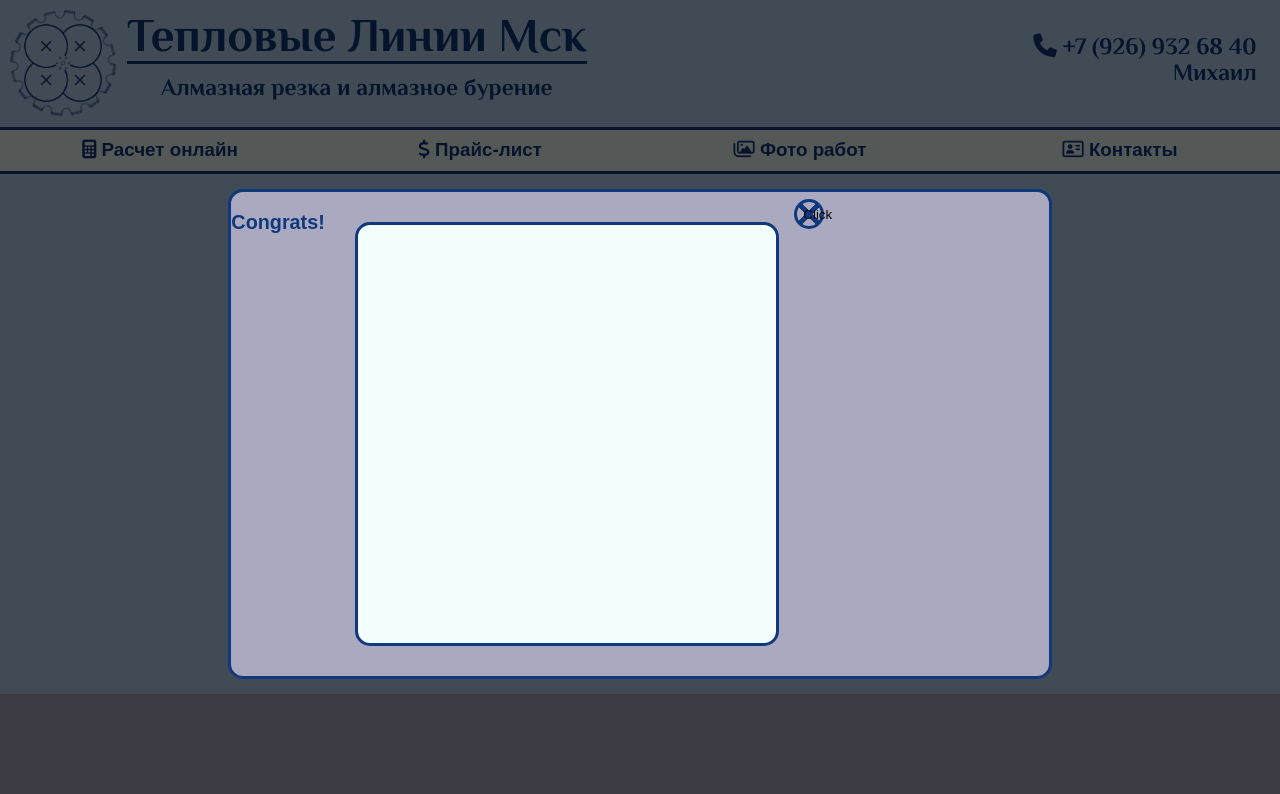
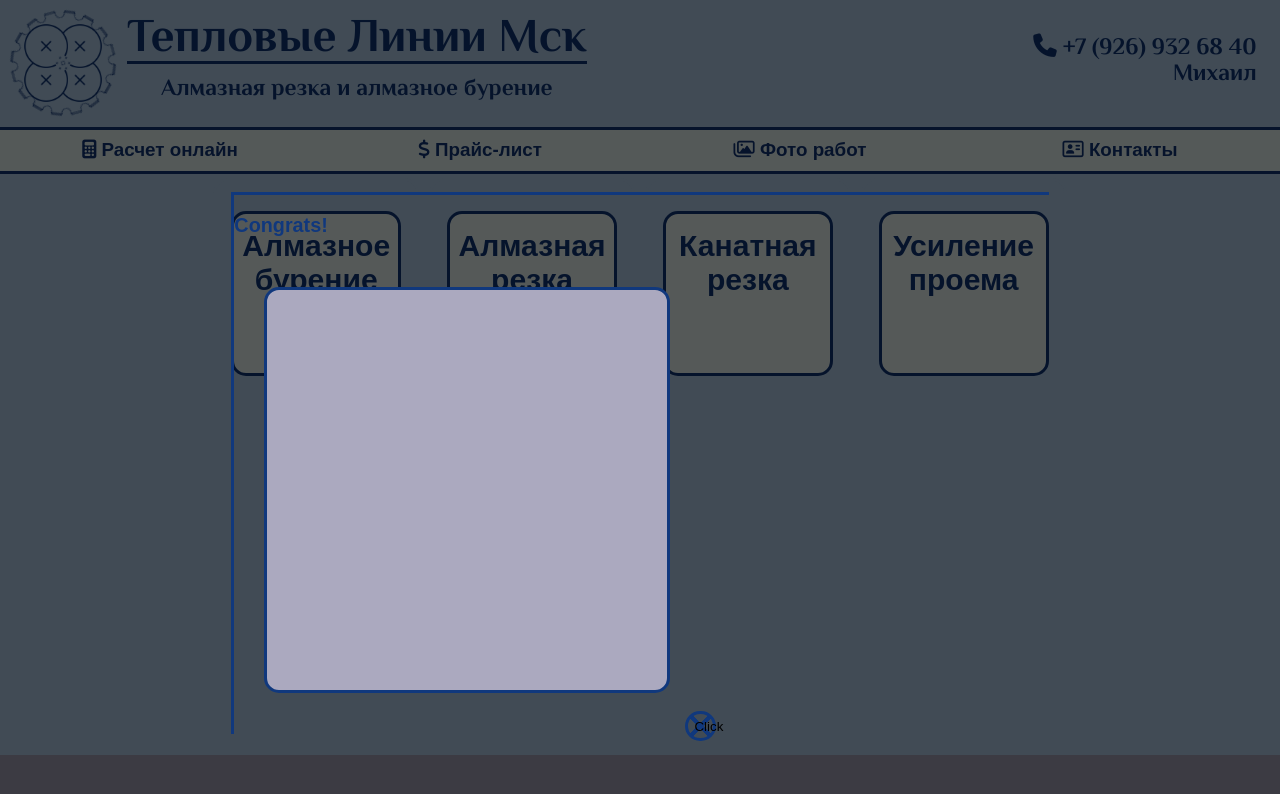
Before and after one commit to MikhailOG/web, a React (Create React App) app: page / in a window 1280 px wide. Shown: the top 794 px of the page. Built offline with nearby package versions, Linux system fonts and the light colour scheme.

Commit message:
working on checkout design

```diff
--- a/src/components/Checkout/Checkout.js
+++ b/src/components/Checkout/Checkout.js
@@ -5,6 +5,11 @@ class Checkout extends Component {
 
 render () {
     return (
+        <div className="checkout-wrapper">
+            <div className="checkout-border-left"/>
+            <div className="checkout-border-top"/>
+            <div className="checkout-border-bottom"/>
+            <div className="checkout-border-right"/>
             <div className="checkout">
                     <h3>Congrats!</h3>
                     <canvas id="myCanvas" width={this.props.canvasSize} height={this.props.canvasSize}></canvas>
@@ -12,6 +17,7 @@ render () {
                     click
                     classes="escape">Click</Button>
                 </div>
+        </div>
     );
 }
 }
--- a/src/styles/App.css
+++ b/src/styles/App.css
@@ -19,7 +19,7 @@ font-family: 'Vollkorn', serif;
 /*colors*/
 /*-------------------------------------*/
 /*shared*/
-.main-container .input-rows .input button, .main-container .input-rows .input, .main-container .input-rows .input-mod, .main-container .input-rows, .main-container .checkout canvas, .main-container .checkout, .main-container .menu .btnBed .btn {
+.main-container .input-rows .input button, .main-container .input-rows .input, .main-container .input-rows .input-mod, .main-container .input-rows, .main-container canvas, .main-container .menu .btnBed .btn {
   border-radius: 15px;
   border: 3px solid #10387d;
 }
@@ -248,19 +248,35 @@ html {
   color: #10387d;
   text-shadow: 1px 1px 2px #f3fffd, 2px 2px 2px #dadadb;
 }
-.main-container .checkout {
+.main-container .checkout-wrapper {
+  border-radius: 15px;
+  padding: 3px;
+  background-color: rgba(0, 0, 0, 0);
   margin: 1rem;
   grid-area: 1/3/3/11;
-  display: flex;
+  display: grid;
+  grid-template-columns: 3px auto 3px;
+  grid-template-rows: 3px auto 3px;
   z-index: 2;
-  background-color: #ABA9BF;
 }
-.main-container .checkout canvas {
+.main-container .checkout-wrapper .checkout-border-left, .main-container .checkout-wrapper .checkout-border-bottom, .main-container .checkout-wrapper .checkout-border-top, .main-container .checkout-wrapper .checkout-border-right {
+  justify-self: stretch;
+  background-color: #10387d;
+}
+.main-container .checkout-wrapper .checkout-border-left .checkout, .main-container .checkout-wrapper .checkout-border-bottom .checkout, .main-container .checkout-wrapper .checkout-border-top .checkout, .main-container .checkout-wrapper .checkout-border-right .checkout {
+  background: radial-gradient(circle at top right, transparent 39.5%, #10387d 39.5% 39.65%, #ABA9BF 39.65%);
+  background-size: 255% 255%;
+  background-position: 0% 100%;
+  animation: gradientBG 0.5s linear infinite;
+}
+.main-container canvas {
   margin: 2rem;
   background-color: #f3fffd;
+  background: radial-gradient(circle at top right, transparent 39.5%, #10387d 39.5% 39.65%, #ABA9BF 39.65%);
+  background-size: 255% 255%;
+  animation: gradientBG 1s linear infinite;
 }
-.main-container .checkout .escape {
-  margin-trim: all;
+.main-container .escape {
   width: 2rem;
   height: 2rem;
   outline: none;
@@ -273,13 +289,24 @@ html {
   left: -1rem;
   z-index: 3;
 }
-.main-container .checkout .escape:active {
+.main-container .escape:active {
   background: inherit;
   transition: width 2s ease-in, height 2s ease-in, position 4s linear, margin-left 2s ease-in, margin-top 0.65s ease-in 1.35s;
   width: 45rem;
   height: 45rem;
   margin-left: -35rem;
   margin-top: -15rem;
+}
+@keyframes gradientBG {
+  0% {
+    background-position: 0% 100%;
+  }
+  50% {
+    background-position: 50% 50%;
+  }
+  100% {
+    background-position: 100% 0%;
+  }
 }
 .main-container .input-rows {
   margin-top: 1rem;
--- a/src/styles/App.scss
+++ b/src/styles/App.scss
@@ -270,25 +270,57 @@ html {
       }
     }
   }
-  .checkout {
-
+  .checkout-wrapper {
+    border-radius:15px;
+    padding: 3px;
+    background-color:  rgba(0,0,0,0);
     margin: 1rem;
     grid-area: 1 / 3 / 3 / 11;
     //align-self: start;
-    display: flex;
+    display: grid;
+    grid-template-columns: 3px auto 3px;
+    grid-template-rows: 3px auto 3px;
     //flex-flow: reverse-row;
     //flex-grow: 1;
     //color:
     z-index: 2;
-    background-color: $bodyBackgroundColor;
-    @extend %button-border-shared;
+    //background-color: $bodyBackgroundColor;
+    .checkout-border-left, .checkout-border-bottom, .checkout-border-top, .checkout-border-right{
+      //grid-area: 1/1/2/4;
+      justify-self: stretch;
+      background-color: $mainTextColor;
+      .checkout {
+        background: radial-gradient(circle at top right, transparent 39.5%, $mainTextColor 39.5% 39.65%, $bodyBackgroundColor 39.65%);
+        background-size: 255% 255%;
+        background-position: 0% 100%;
+        //@extend %button-border-shared;
+        //-webkit-animation: gradientBG 5s linear infinite;
+        animation: gradientBG 0.5s linear infinite;
+        // @-webkit-keyframes gradientBG {
+        //   0% {
+        //     background-position: 50% 100%;
+        //   }
+        //   50% {
+        //     background-position: 25% 500%;
+        //   }
+        //   100% {
+        //     background-position: 50% 100%;
+        //   }
+        // }
+      }
+    }
+
+
+    }
     canvas {
       margin: 2rem;
       background-color: $whiteColor;
+      background: radial-gradient(circle at top right, transparent 39.5%, $mainTextColor 39.5% 39.65%, $bodyBackgroundColor 39.65%);
+    background-size: 255% 255%;
       @extend %button-border-shared;
+      animation: gradientBG 1s linear infinite;
     }
     .escape {
-      margin-trim: all;
       width: 2rem;
       height: 2rem;
       outline: none;
@@ -316,6 +348,16 @@ html {
         // left: 30rem;
       }
     }
+    @keyframes gradientBG {
+      0% {
+        background-position: 0% 100%;
+      }
+      50% {
+        background-position: 50% 50%;
+      }
+      100% {
+        background-position: 100% 0%;
+      }
   }
 
   .input-rows {
```
Also changed, not shown: 1 other file (tests, documents, lock files or other folders). Lines whose indentation alone changed are shown as unchanged.
